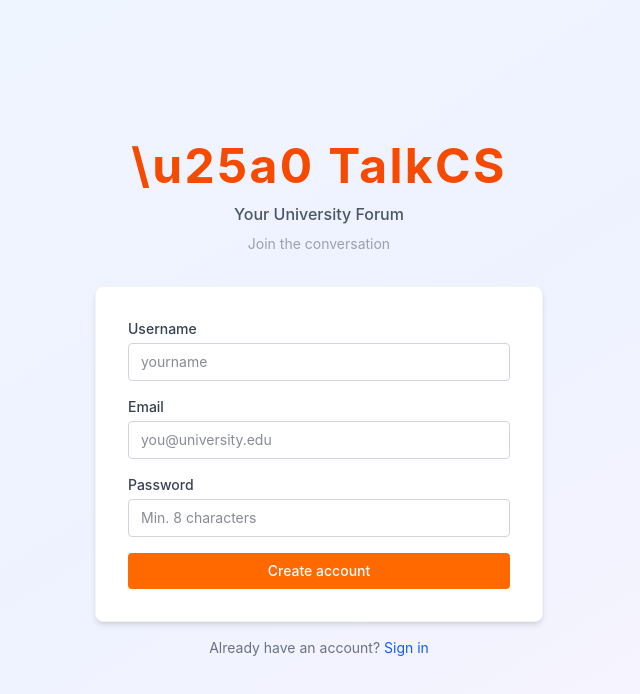
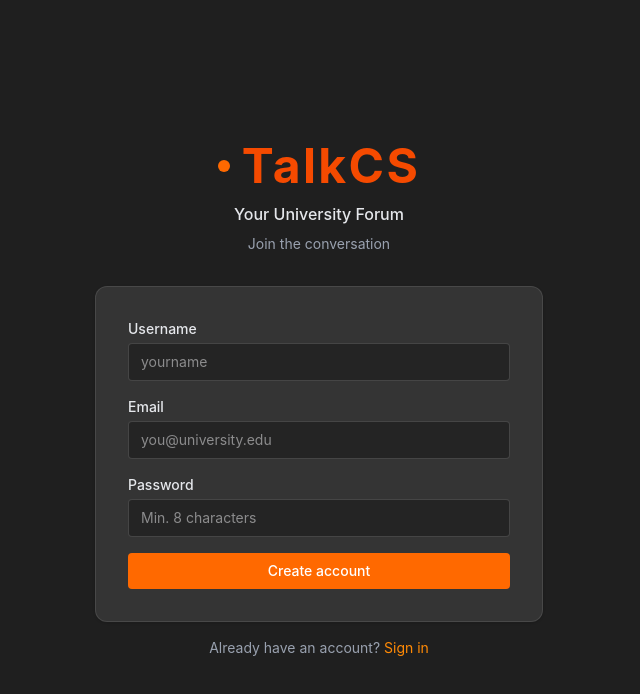
Before and after one commit to NeonWest/TalkCS, a React app in the folder frontend/: page /register in a window 1280 px wide. Shown: the top 694 px of the page, without its empty margins (321-961 px from the left). Built offline with nearby package versions, Linux system fonts and the light colour scheme; the HTML template or start-up script is replaced by a standard one.

Commit message:
Quickfix Frontend

```diff
--- a/frontend/src/api/users.ts
+++ b/frontend/src/api/users.ts
@@ -7,6 +7,7 @@ export interface UserProfile {
     createdAt: string;
     role: string;
     postCount: number;
+    commentCount: number;
 }
 
 export const getUserProfile = async (username: string): Promise<UserProfile> => {
--- a/frontend/src/pages/LoginPage.tsx
+++ b/frontend/src/pages/LoginPage.tsx
@@ -33,28 +33,31 @@ export default function LoginPage() {
     };
 
     return (
-        <div className="min-h-screen bg-gradient-to-br from-blue-50 via-indigo-50 to-purple-50 flex items-center justify-center p-4">
+        <div className="min-h-screen bg-[#1f1f1f] flex items-center justify-center p-4">
             <div className="w-full max-w-md">
                 {/* Logo */}
                 <div className="text-center mb-8">
                     <div className="inline-block mb-3">
-                        <h1 className="text-5xl font-bold text-orange-600 tracking-wider">\u25a0 TalkCS</h1>
+                        <h1 className="text-5xl font-bold text-orange-600 tracking-wider inline-flex items-center gap-3">
+                            <span className="h-3 w-3 rounded-full bg-orange-500 inline-block" />
+                            TalkCS
+                        </h1>
                     </div>
-                    <p className="text-gray-600 text-base font-medium">Your University Forum</p>
+                    <p className="text-gray-200 text-base font-medium">Your University Forum</p>
                     <p className="text-gray-400 text-sm mt-2">Connect, discuss, and collaborate</p>
                 </div>
 
                 {/* Card */}
-                <div className="bg-white rounded-lg shadow-md p-8 border border-gray-100">
+                <div className="bg-[#343434] rounded-xl shadow-sm p-8 border border-white/10">
                     <form onSubmit={handleSubmit(onSubmit)} className="space-y-4">
                         {/* Email */}
                         <div>
-                            <label className="block text-sm font-medium text-gray-700 mb-1">Email</label>
+                            <label className="block text-sm font-medium text-gray-200 mb-1">Email</label>
                             <input
                                 id="email"
                                 type="email"
                                 placeholder="you@university.edu"
-                                className="w-full border border-gray-300 rounded text-gray-900 text-sm px-3 py-2 focus:outline-none focus:border-orange-400 focus:ring-1 focus:ring-orange-400"
+                                className="w-full bg-[#242424] border border-white/15 rounded text-gray-100 text-sm px-3 py-2 focus:outline-none focus:border-orange-400 focus:ring-1 focus:ring-orange-400"
                                 {...register('email', {
                                     required: 'Email is required',
                                     pattern: { value: /\S+@\S+\.\S+/, message: 'Invalid email' }
@@ -65,12 +68,12 @@ export default function LoginPage() {
 
                         {/* Password */}
                         <div>
-                            <label className="block text-sm font-medium text-gray-700 mb-1">Password</label>
+                            <label className="block text-sm font-medium text-gray-200 mb-1">Password</label>
                             <input
                                 id="password"
                                 type="password"
                                 placeholder="••••••••"
-                                className="w-full border border-gray-300 rounded text-gray-900 text-sm px-3 py-2 focus:outline-none focus:border-orange-400 focus:ring-1 focus:ring-orange-400"
+                                className="w-full bg-[#242424] border border-white/15 rounded text-gray-100 text-sm px-3 py-2 focus:outline-none focus:border-orange-400 focus:ring-1 focus:ring-orange-400"
                                 {...register('password', { required: 'Password is required' })}
                             />
                             {errors.password && <p className="text-red-500 text-xs mt-1">{errors.password.message}</p>}
@@ -93,9 +96,9 @@ export default function LoginPage() {
                     </form>
                 </div>
 
-                <p className="text-gray-500 text-sm text-center mt-4">
+                <p className="text-gray-400 text-sm text-center mt-4">
                     Don't have an account?{' '}
-                    <Link to="/register" className="text-blue-600 hover:underline">
+                    <Link to="/register" className="text-orange-400 hover:text-orange-300 hover:underline">
                         Register
                     </Link>
                 </p>
--- a/frontend/src/pages/ProfilePage.tsx
+++ b/frontend/src/pages/ProfilePage.tsx
@@ -120,7 +120,7 @@ export default function ProfilePage() {
                                     <div className="text-xs text-gray-300 mt-1">Posts</div>
                                 </div>
                                 <div className="bg-[#2b2b2b] rounded-xl p-3 text-center border border-white/10">
-                                    <div className="text-2xl font-bold text-gray-100">{posts.reduce((sum, p) => sum + (p.commentCount || 0), 0)}</div>
+                                    <div className="text-2xl font-bold text-gray-100">{profile.commentCount ?? 0}</div>
                                     <div className="text-xs text-gray-300 mt-1">Comments</div>
                                 </div>
                                 <div className="bg-[#2b2b2b] rounded-xl p-3 text-center border border-white/10">
--- a/frontend/src/pages/RegisterPage.tsx
+++ b/frontend/src/pages/RegisterPage.tsx
@@ -35,19 +35,22 @@ export default function RegisterPage() {
     };
 
     return (
-        <div className="min-h-screen bg-gradient-to-br from-blue-50 via-indigo-50 to-purple-50 flex items-center justify-center p-4">
+        <div className="min-h-screen bg-[#1f1f1f] flex items-center justify-center p-4">
             <div className="w-full max-w-md">
                 {/* Logo */}
                 <div className="text-center mb-8">
                     <div className="inline-block mb-3">
-                        <h1 className="text-5xl font-bold text-orange-600 tracking-wider">\u25a0 TalkCS</h1>
+                        <h1 className="text-5xl font-bold text-orange-600 tracking-wider inline-flex items-center gap-3">
+                            <span className="h-3 w-3 rounded-full bg-orange-500 inline-block" />
+                            TalkCS
+                        </h1>
                     </div>
-                    <p className="text-gray-600 text-base font-medium">Your University Forum</p>
+                    <p className="text-gray-200 text-base font-medium">Your University Forum</p>
                     <p className="text-gray-400 text-sm mt-2">Join the conversation</p>
                 </div>
 
                 {/* Card */}
-                <div className="bg-white rounded-lg shadow-md p-8 border border-gray-100">
+                <div className="bg-[#343434] rounded-xl shadow-sm p-8 border border-white/10">
                     {success ? (
                         <p className="text-green-600 text-sm text-center py-4">
                             Account created! Redirecting to login...
@@ -56,12 +59,12 @@ export default function RegisterPage() {
                         <form onSubmit={handleSubmit(onSubmit)} className="space-y-4">
                             {/* Username */}
                             <div>
-                                <label className="block text-sm font-medium text-gray-700 mb-1">Username</label>
+                                <label className="block text-sm font-medium text-gray-200 mb-1">Username</label>
                                 <input
                                     id="username"
                                     type="text"
                                     placeholder="yourname"
-                                    className="w-full border border-gray-300 rounded text-gray-900 text-sm px-3 py-2 focus:outline-none focus:border-orange-400 focus:ring-1 focus:ring-orange-400"
+                                    className="w-full bg-[#242424] border border-white/15 rounded text-gray-100 text-sm px-3 py-2 focus:outline-none focus:border-orange-400 focus:ring-1 focus:ring-orange-400"
                                     {...register('username', { required: 'Username is required' })}
                                 />
                                 {errors.username && <p className="text-red-500 text-xs mt-1">{errors.username.message}</p>}
@@ -69,12 +72,12 @@ export default function RegisterPage() {
 
                             {/* Email */}
                             <div>
-                                <label className="block text-sm font-medium text-gray-700 mb-1">Email</label>
+                                <label className="block text-sm font-medium text-gray-200 mb-1">Email</label>
                                 <input
                                     id="email"
                                     type="email"
                                     placeholder="you@university.edu"
-                                    className="w-full border border-gray-300 rounded text-gray-900 text-sm px-3 py-2 focus:outline-none focus:border-orange-400 focus:ring-1 focus:ring-orange-400"
+                                    className="w-full bg-[#242424] border border-white/15 rounded text-gray-100 text-sm px-3 py-2 focus:outline-none focus:border-orange-400 focus:ring-1 focus:ring-orange-400"
                                     {...register('email', {
                                         required: 'Email is required',
                                         pattern: { value: /\S+@\S+\.\S+/, message: 'Invalid email' }
@@ -85,12 +88,12 @@ export default function RegisterPage() {
 
                             {/* Password */}
                             <div>
-                                <label className="block text-sm font-medium text-gray-700 mb-1">Password</label>
+                                <label className="block text-sm font-medium text-gray-200 mb-1">Password</label>
                                 <input
                                     id="password"
                                     type="password"
                                     placeholder="Min. 8 characters"
-                                    className="w-full border border-gray-300 rounded text-gray-900 text-sm px-3 py-2 focus:outline-none focus:border-orange-400 focus:ring-1 focus:ring-orange-400"
+                                    className="w-full bg-[#242424] border border-white/15 rounded text-gray-100 text-sm px-3 py-2 focus:outline-none focus:border-orange-400 focus:ring-1 focus:ring-orange-400"
                                     {...register('password', {
                                         required: 'Password is required',
                                         minLength: { value: 8, message: 'Minimum 8 characters' }
@@ -117,9 +120,9 @@ export default function RegisterPage() {
                     )}
                 </div>
 
-                <p className="text-gray-500 text-sm text-center mt-4">
+                <p className="text-gray-400 text-sm text-center mt-4">
                     Already have an account?{' '}
-                    <Link to="/login" className="text-blue-600 hover:underline">
+                    <Link to="/login" className="text-orange-400 hover:text-orange-300 hover:underline">
                         Sign in
                     </Link>
                 </p>
```
